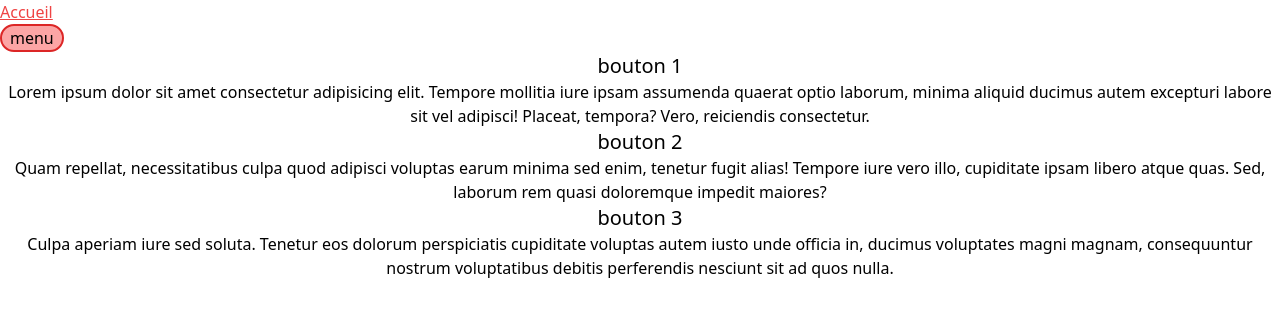
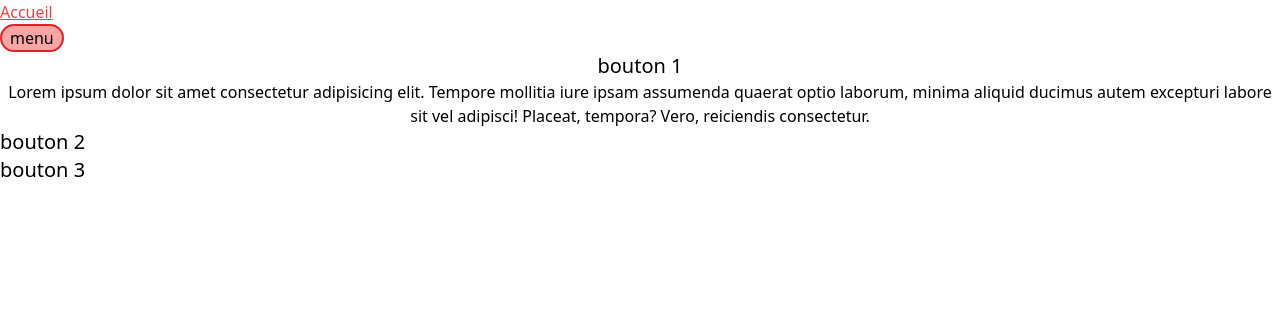
Before and after one commit to MMI-SAE-203/r213-2024-pracht-tp1-poilbois-marco, a Vue app: page /Accordeon in a window 1280 px wide. Shown: the top 316 px of the page. Built offline with nearby package versions, Linux system fonts and the light colour scheme.

Commit message:
ajout sectionOpen

```diff
--- a/src/pages/Accordeon.vue
+++ b/src/pages/Accordeon.vue
@@ -1,22 +1,26 @@
-<script setup lang="ts"></script>
+<script setup lang="ts">
+    import { ref } from 'vue'
+
+    const sectionOpen = ref(1);
+</script>
 
 <template>
     <section>
         <button>
-            <span class="text-xl">bouton 1</span>
-            <p>Lorem ipsum dolor sit amet consectetur adipisicing elit. Tempore mollitia iure ipsam assumenda quaerat optio laborum, minima aliquid ducimus autem excepturi labore sit vel adipisci! Placeat, tempora? Vero, reiciendis consectetur.</p>
+            <span class="text-xl" @pointerdown="sectionOpen = 1">bouton 1</span>
+            <p v-show="sectionOpen === 1">Lorem ipsum dolor sit amet consectetur adipisicing elit. Tempore mollitia iure ipsam assumenda quaerat optio laborum, minima aliquid ducimus autem excepturi labore sit vel adipisci! Placeat, tempora? Vero, reiciendis consectetur.</p>
         </button>
     </section>
     <section>
         <button>
-            <span class="text-xl">bouton 2</span>
-            <p>Quam repellat, necessitatibus culpa quod adipisci voluptas earum minima sed enim, tenetur fugit alias! Tempore iure vero illo, cupiditate ipsam libero atque quas. Sed, laborum rem quasi doloremque impedit maiores?</p>
+            <span class="text-xl" @pointerdown="sectionOpen = 2">bouton 2</span>
+            <p v-show="sectionOpen === 2">Quam repellat, necessitatibus culpa quod adipisci voluptas earum minima sed enim, tenetur fugit alias! Tempore iure vero illo, cupiditate ipsam libero atque quas. Sed, laborum rem quasi doloremque impedit maiores?</p>
         </button>
     </section>
     <section>
         <button>
-            <span class="text-xl">bouton 3</span>
-            <p>Culpa aperiam iure sed soluta. Tenetur eos dolorum perspiciatis cupiditate voluptas autem iusto unde officia in, ducimus voluptates magni magnam, consequuntur nostrum voluptatibus debitis perferendis nesciunt sit ad quos nulla.</p>
+            <span class="text-xl" @pointerdown="sectionOpen = 3">bouton 3</span>
+            <p v-show="sectionOpen === 3">Culpa aperiam iure sed soluta. Tenetur eos dolorum perspiciatis cupiditate voluptas autem iusto unde officia in, ducimus voluptates magni magnam, consequuntur nostrum voluptatibus debitis perferendis nesciunt sit ad quos nulla.</p>
         </button>
     </section>
 </template>
```
